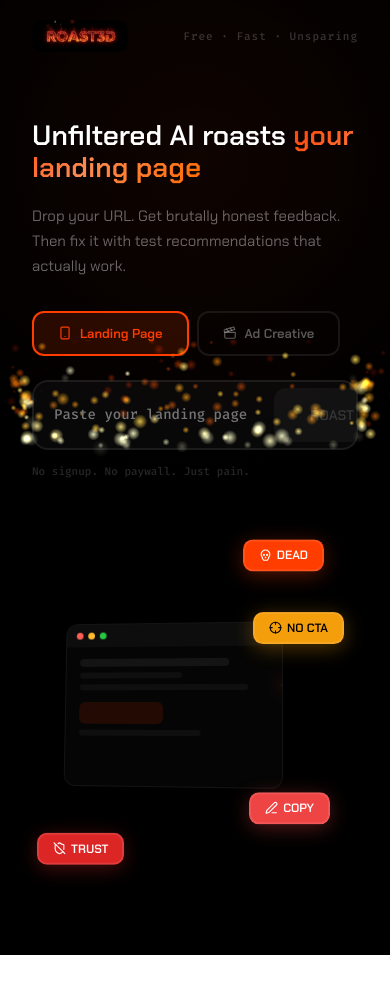
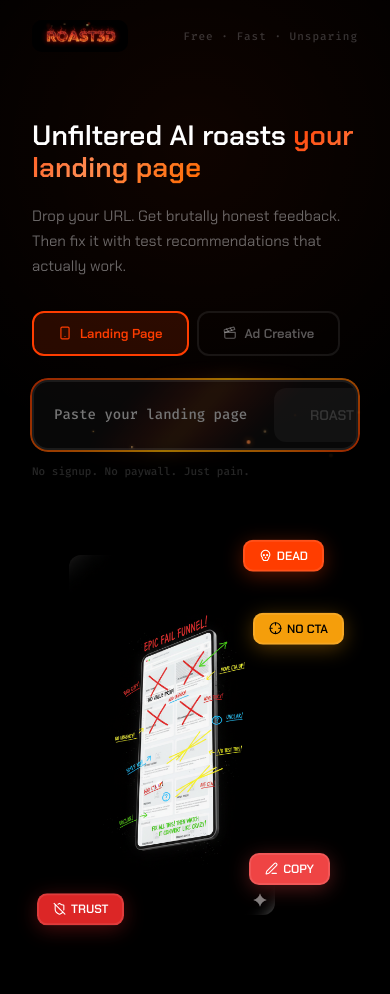
Before and after one commit to lordshua1337/roast3d, a React (Vite) app: page / in a window 390 px wide. Shown: the top 994 px of the page. Before the commit the page ends 955 px from the top, so only its background shows below. Built offline with nearby package versions, Linux system fonts and the light colour scheme.

Commit message:
feat: swap browser mockup for phone image, simplify flame bar
Replace CSS browser mockup with roast3d-phone.png hero image.
Floating tags stay on top. FlameBar: animated gradient border +
glow + slow sparse particles behind the input.

```diff
--- a/src/components/FlameBar.tsx
+++ b/src/components/FlameBar.tsx
@@ -1,204 +1,123 @@
-import { useEffect, useRef, useCallback } from "react";
+import { useEffect, useRef } from "react";
 
 interface FlameBarProps {
   children: React.ReactNode;
 }
 
-interface Particle {
-  x: number;
-  y: number;
-  vx: number;
-  vy: number;
-  life: number;
-  maxLife: number;
-  size: number;
-}
+export function FlameBar({ children }: FlameBarProps) {
+  const wrapRef = useRef<HTMLDivElement>(null);
 
-// Color temperature gradient: white-hot core -> yellow -> orange -> red -> transparent
-// Each stop: [r, g, b, a] at lifecycle percentage
-const FIRE_GRADIENT: [number, number, number, number][] = [
-  [255, 255, 220, 0.0],   // born: invisible
-  [255, 255, 200, 0.9],   // 10%: white-hot
-  [255, 220, 80, 0.85],   // 25%: bright yellow
-  [255, 160, 20, 0.7],    // 45%: orange
-  [255, 80, 0, 0.5],      // 65%: deep orange
-  [200, 30, 0, 0.25],     // 85%: dark red
-  [120, 10, 0, 0.0],      // 100%: gone
-];
+  // Slow, sparse particles -- always BEHIND the input
+  useEffect(() => {
+    const wrap = wrapRef.current;
+    if (!wrap) return;
 
-function lerpColor(t: number): [number, number, number, number] {
-  const steps = FIRE_GRADIENT.length - 1;
-  const idx = t * steps;
-  const lo = Math.floor(idx);
-  const hi = Math.min(lo + 1, steps);
-  const frac = idx - lo;
+    const interval = setInterval(() => {
+      const particle = document.createElement("span");
+      const rect = wrap.getBoundingClientRect();
 
-  return [
-    FIRE_GRADIENT[lo][0] + (FIRE_GRADIENT[hi][0] - FIRE_GRADIENT[lo][0]) * frac,
-    FIRE_GRADIENT[lo][1] + (FIRE_GRADIENT[hi][1] - FIRE_GRADIENT[lo][1]) * frac,
-    FIRE_GRADIENT[lo][2] + (FIRE_GRADIENT[hi][2] - FIRE_GRADIENT[lo][2]) * frac,
-    FIRE_GRADIENT[lo][3] + (FIRE_GRADIENT[hi][3] - FIRE_GRADIENT[lo][3]) * frac,
-  ];
-}
+      // spawn from bottom edge only
+      const x = Math.random() * rect.width;
+      const y = rect.height + 4;
+      const size = Math.random() * 4 + 2;
+      const duration = Math.random() * 1.5 + 1.0;
+      const hue = Math.random() * 30 + 15;
+      const light = Math.random() * 20 + 55;
 
-export function FlameBar({ children }: FlameBarProps) {
-  const containerRef = useRef<HTMLDivElement>(null);
-  const canvasRef = useRef<HTMLCanvasElement>(null);
-  const particlesRef = useRef<Particle[]>([]);
-  const rafRef = useRef<number>(0);
+      Object.assign(particle.style, {
+        position: "absolute",
+        left: `${x}px`,
+        top: `${y}px`,
+        width: `${size}px`,
+        height: `${size}px`,
+        borderRadius: "50%",
+        background: `hsl(${hue}, 100%, ${light}%)`,
+        boxShadow: `0 0 ${size * 2}px hsl(${hue}, 100%, ${light}%)`,
+        pointerEvents: "none",
+        zIndex: "1",
+        opacity: "0",
+        animation: `flame-float ${duration}s ease-out forwards`,
+      });
 
-  const emit = useCallback((w: number, h: number) => {
-    const particles = particlesRef.current;
-    // emit from bottom edge primarily
-    const count = 3 + Math.floor(Math.random() * 3); // 3-5 per frame
+      const driftX = (Math.random() - 0.5) * 20;
+      const driftY = -(Math.random() * 35 + 20);
+      particle.style.setProperty("--dx", `${driftX}px`);
+      particle.style.setProperty("--dy", `${driftY}px`);
 
-    for (let i = 0; i < count; i++) {
-      const edge = Math.random();
-      let x: number;
-      let y: number;
-      let vx: number;
-      let vy: number;
+      wrap.appendChild(particle);
+      setTimeout(() => particle.remove(), duration * 1000);
+    }, 200); // slow -- one every 200ms
 
-      if (edge < 0.55) {
-        // bottom edge
-        x = Math.random() * w;
-        y = h;
-        vx = (Math.random() - 0.5) * 0.8;
-        vy = -(Math.random() * 1.5 + 1.0);
-      } else if (edge < 0.72) {
-        // top edge
-        x = Math.random() * w;
-        y = 0;
-        vx = (Math.random() - 0.5) * 0.6;
-        vy = -(Math.random() * 1.0 + 0.5);
-      } else if (edge < 0.86) {
-        // left edge
-        x = 0;
-        y = h * 0.2 + Math.random() * h * 0.8;
-        vx = -(Math.random() * 0.5 + 0.3);
-        vy = -(Math.random() * 1.2 + 0.5);
-      } else {
-        // right edge
-        x = w;
-        y = h * 0.2 + Math.random() * h * 0.8;
-        vx = Math.random() * 0.5 + 0.3;
-        vy = -(Math.random() * 1.2 + 0.5);
-      }
-
-      const maxLife = 30 + Math.random() * 30; // 30-60 frames (~0.5-1s)
-
-      particles.push({
-        x,
-        y,
-        vx,
-        vy,
-        life: 0,
-        maxLife,
-        size: Math.random() * 6 + 3,
-      });
-    }
+    return () => clearInterval(interval);
   }, []);
-
-  useEffect(() => {
-    const container = containerRef.current;
-    const canvas = canvasRef.current;
-    if (!container || !canvas) return;
-
-    const ctx = canvas.getContext("2d");
-    if (!ctx) return;
-
-    const resize = () => {
-      const rect = container.getBoundingClientRect();
-      const dpr = window.devicePixelRatio || 1;
-      // extend canvas beyond container for flames that rise above
-      const pad = 40;
-      canvas.width = (rect.width + pad * 2) * dpr;
-      canvas.height = (rect.height + pad * 2) * dpr;
-      canvas.style.width = `${rect.width + pad * 2}px`;
-      canvas.style.height = `${rect.height + pad * 2}px`;
-      canvas.style.left = `${-pad}px`;
-      canvas.style.top = `${-pad}px`;
-      ctx.scale(dpr, dpr);
-    };
-
-    resize();
-    window.addEventListener("resize", resize);
-
-    const loop = () => {
-      const rect = container.getBoundingClientRect();
-      const pad = 40;
-      const w = rect.width;
-      const h = rect.height;
-
-      ctx.clearRect(0, 0, canvas.width, canvas.height);
-
-      // additive blending -- overlapping particles glow brighter
-      ctx.globalCompositeOperation = "lighter";
-
-      emit(w, h);
-
-      const particles = particlesRef.current;
-      const alive: Particle[] = [];
-
-      for (const p of particles) {
-        p.life++;
-        const t = p.life / p.maxLife;
-        if (t >= 1) continue;
-
-        // physics: upward acceleration (hot gas), slight horizontal turbulence
-        p.vy -= 0.02; // upward acceleration
-        p.vx += (Math.random() - 0.5) * 0.15; // turbulence
-        p.x += p.vx;
-        p.y += p.vy;
-
-        const [r, g, b, a] = lerpColor(t);
-        const size = p.size * (1 - t * 0.5); // shrink as it ages
-
-        // draw as soft radial gradient circle
-        const grd = ctx.createRadialGradient(
-          pad + p.x, pad + p.y, 0,
-          pad + p.x, pad + p.y, size
-        );
-        grd.addColorStop(0, `rgba(${r|0},${g|0},${b|0},${a})`);
-        grd.addColorStop(0.4, `rgba(${r|0},${g|0},${b|0},${a * 0.6})`);
-        grd.addColorStop(1, `rgba(${r|0},${g|0},${b|0},0)`);
-
-        ctx.fillStyle = grd;
-        ctx.beginPath();
-        ctx.arc(pad + p.x, pad + p.y, size, 0, Math.PI * 2);
-        ctx.fill();
-
-        alive.push(p);
-      }
-
-      particlesRef.current = alive;
-      rafRef.current = requestAnimationFrame(loop);
-    };
-
-    rafRef.current = requestAnimationFrame(loop);
-
-    return () => {
-      cancelAnimationFrame(rafRef.current);
-      window.removeEventListener("resize", resize);
-    };
-  }, [emit]);
 
   return (
     <div
-      ref={containerRef}
-      style={{
-        position: "relative",
-      }}
+      ref={wrapRef}
+      className="flame-bar"
+      style={{ position: "relative" }}
     >
-      <canvas
-        ref={canvasRef}
-        style={{
-          position: "absolute",
-          pointerEvents: "none",
-          zIndex: 5,
-        }}
-      />
-      <div style={{ position: "relative", zIndex: 6 }}>
+      <style>{`
+        .flame-bar::before {
+          content: '';
+          position: absolute;
+          inset: -2px;
+          border-radius: 18px;
+          padding: 2px;
+          background: linear-gradient(
+            var(--flame-deg, 0deg),
+            #ff3d00, #ff8a00, #ffb800, #ff6a00, #ff3d00
+          );
+          -webkit-mask: linear-gradient(#fff 0 0) content-box, linear-gradient(#fff 0 0);
+          -webkit-mask-composite: xor;
+          mask-composite: exclude;
+          opacity: 0.6;
+          animation: flame-spin 3s linear infinite;
+          z-index: 2;
+        }
+
+        .flame-bar::after {
+          content: '';
+          position: absolute;
+          inset: -6px;
+          border-radius: 22px;
+          background: linear-gradient(
+            var(--flame-deg, 0deg),
+            transparent 30%,
+            rgba(255,61,0,0.15) 45%,
+            rgba(255,138,0,0.2) 50%,
+            rgba(255,61,0,0.15) 55%,
+            transparent 70%
+          );
+          filter: blur(8px);
+          animation: flame-spin 3s linear infinite, flame-breathe 2s ease-in-out infinite;
+          z-index: 0;
+        }
+
+        @property --flame-deg {
+          syntax: '<angle>';
+          initial-value: 0deg;
+          inherits: false;
+        }
+
+        @keyframes flame-spin {
+          to { --flame-deg: 360deg; }
+        }
+
+        @keyframes flame-breathe {
+          0%, 100% { opacity: 0.4; }
+          50% { opacity: 0.7; }
+        }
+
+        @keyframes flame-float {
+          0% { opacity: 0; transform: translate(0, 0) scale(1); }
+          15% { opacity: 0.7; }
+          100% { opacity: 0; transform: translate(var(--dx), var(--dy)) scale(0.3); }
+        }
+      `}</style>
+
+      {/* Children (the input) sit above everything */}
+      <div style={{ position: "relative", zIndex: 3 }}>
         {children}
       </div>
     </div>
--- a/src/components/InputPage.tsx
+++ b/src/components/InputPage.tsx
@@ -196,59 +196,23 @@ export function InputPage({ tab, setTab, input, setInput, error, onRoast }: Inpu
             style={{
               flex: "0 0 280px",
               position: "relative",
-              height: 340,
+              height: 400,
               display: "flex",
               alignItems: "center",
               justifyContent: "center",
             }}
           >
-            <div
+            <img
+              src="/hero-phone.png"
+              alt="Landing page getting roasted"
               style={{
-                width: 220,
-                height: 165,
-                background: "rgba(255,255,255,.02)",
+                height: 360,
+                width: "auto",
                 borderRadius: 12,
-                border: "1px solid rgba(255,255,255,.06)",
                 position: "relative",
-                overflow: "hidden",
-                boxShadow: "0 24px 80px rgba(0,0,0,.6)",
-                transform: "perspective(800px) rotateY(-8deg) rotateX(4deg)",
+                zIndex: 1,
               }}
-            >
-              <div
-                style={{
-                  display: "flex",
-                  gap: 5,
-                  padding: "8px 10px",
-                  background: "rgba(255,255,255,.03)",
-                }}
-              >
-                <div style={{ width: 7, height: 7, borderRadius: "50%", background: "#ff5f57" }} />
-                <div style={{ width: 7, height: 7, borderRadius: "50%", background: "#febc2e" }} />
-                <div style={{ width: 7, height: 7, borderRadius: "50%", background: "#28c840" }} />
-              </div>
-              <div style={{ padding: "12px 14px", display: "flex", flexDirection: "column", gap: 6 }}>
-                <div style={{ height: 8, width: "80%", background: "rgba(255,255,255,.06)", borderRadius: 4 }} />
-                <div style={{ height: 6, width: "55%", background: "rgba(255,255,255,.04)", borderRadius: 3 }} />
-                <div style={{ height: 6, width: "90%", background: "rgba(255,255,255,.04)", borderRadius: 3 }} />
-                <div style={{ height: 22, width: "45%", background: "rgba(255,61,0,.12)", borderRadius: 6, marginTop: 6 }} />
-                <div style={{ height: 6, width: "65%", background: "rgba(255,255,255,.04)", borderRadius: 3 }} />
-              </div>
-              <div
-                style={{
-                  position: "absolute",
-                  top: "38%",
-                  left: "100%",
-                  width: 90,
-                  height: 3,
-                  background: "linear-gradient(90deg,#FF3D00,rgba(255,61,0,.3),transparent)",
-                  transform: "rotate(-18deg)",
-                  transformOrigin: "left center",
-                  boxShadow: "0 0 16px rgba(255,61,0,.7)",
-                  animation: "fp 2s ease-in-out infinite",
-                }}
-              />
-            </div>
+            />
             {[
               { text: "DEAD", bg: "#FF3D00", t: 5, r: -12, rot: 6, d: 0, I: Skull },
               { text: "NO CTA", bg: "#f59e0b", t: 80, r: -32, rot: -4, d: 0.6, dark: true, I: Crosshair },
@@ -273,7 +237,7 @@ export function InputPage({ tab, setTab, input, setInput, error, onRoast }: Inpu
                   boxShadow: `0 4px 20px ${b.bg}55`,
                   animation: `flb 3s ease-in-out ${b.d}s infinite alternate`,
                   border: "2px solid rgba(255,255,255,.1)",
-                  zIndex: 3,
+                  zIndex: 5,
                   whiteSpace: "nowrap",
                   display: "flex",
                   alignItems: "center",
```
Also changed, not shown: public/hero-phone.png (added).
